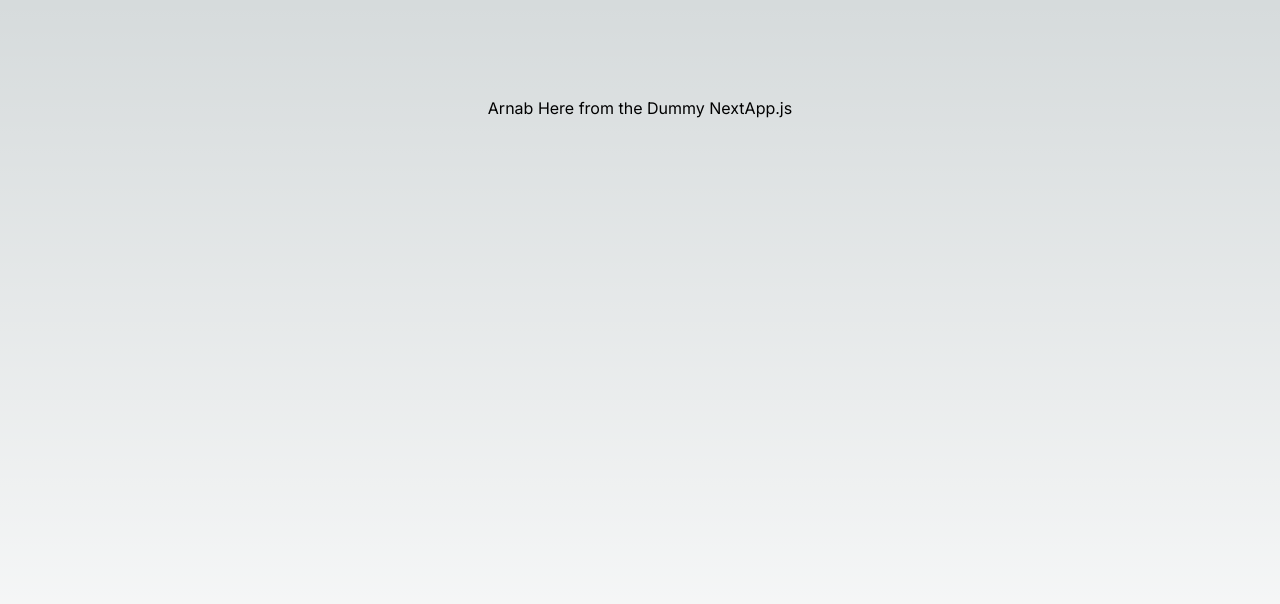
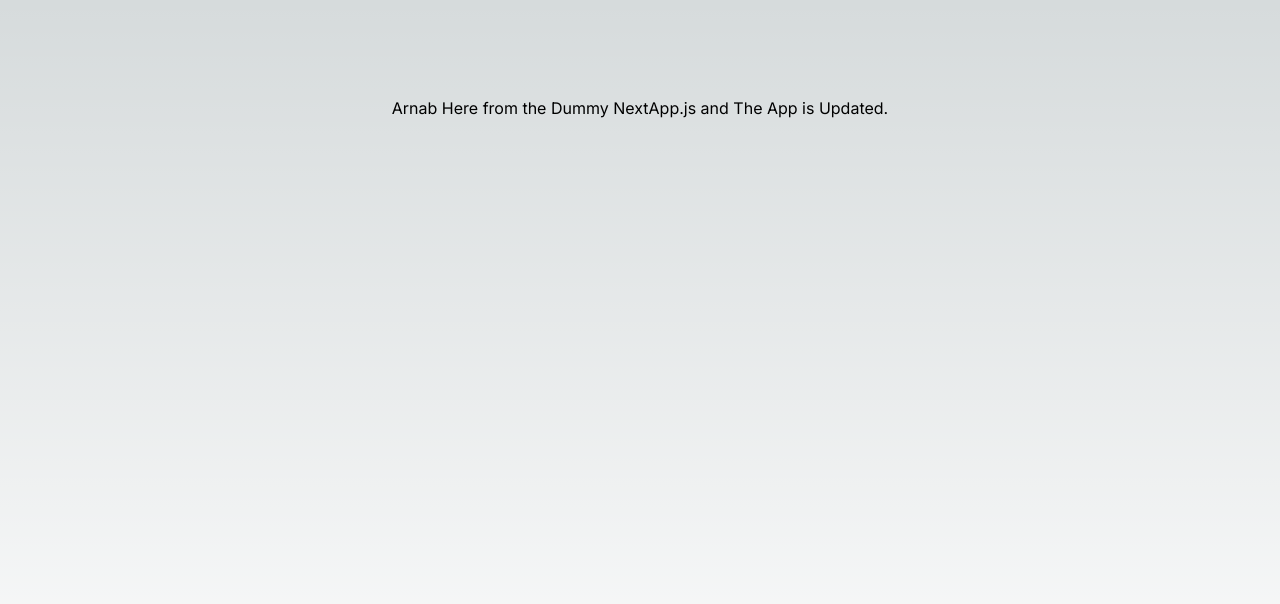
Before and after one commit to arnab1656/dummy-next-app, a Next.js app: page / in a window 1280 px wide. Shown: the top 604 px of the page. Built offline with nearby package versions, Linux system fonts and the light colour scheme.

Commit message:
The change in fe and updated

```diff
--- a/src/app/page.tsx
+++ b/src/app/page.tsx
@@ -1,7 +1,7 @@
 export default function Home() {
   return (
     <main className="flex min-h-screen flex-col items-center justify-between p-24">
-      Arnab Here from the Dummy NextApp.js
+      Arnab Here from the Dummy NextApp.js and The App is Updated.
     </main>
   );
 }
```
